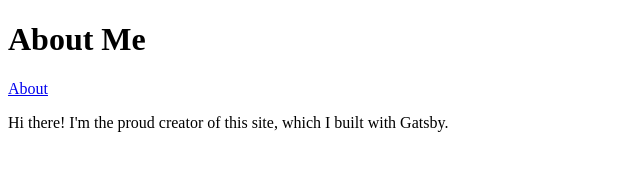
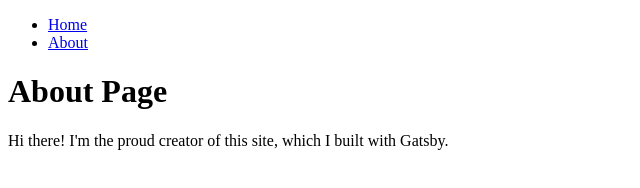
Before and after one commit to oratake/gatsby_tuto_official, a Gatsby site: page /about in a window 1280 px wide. Shown: the whole page, without its empty margins (0-640 px from the left). Built offline with nearby package versions, Linux system fonts and the light colour scheme; Gatsby itself is replaced by a stand-in of ours.

Commit message:
refactor: use Layout on index, about

```diff
--- a/src/pages/about.js
+++ b/src/pages/about.js
@@ -1,13 +1,13 @@
 import * as React from 'react';
-import { Link } from 'gatsby';
+import Layout from '../components/layout';
 
 const AboutPage = () => {
     return (
         <main>
             <title>About Me</title>
-            <h1>About Me</h1>
-            <Link to="/">About</Link>
-            <p>Hi there! I'm the proud creator of this site, which I built with Gatsby.</p>
+            <Layout pageTitle="About Page">
+                <p>Hi there! I'm the proud creator of this site, which I built with Gatsby.</p>
+            </Layout>
         </main>
     );
 };
```
Also changed, not shown: src/pages/index.js (+6 -5 lines).
